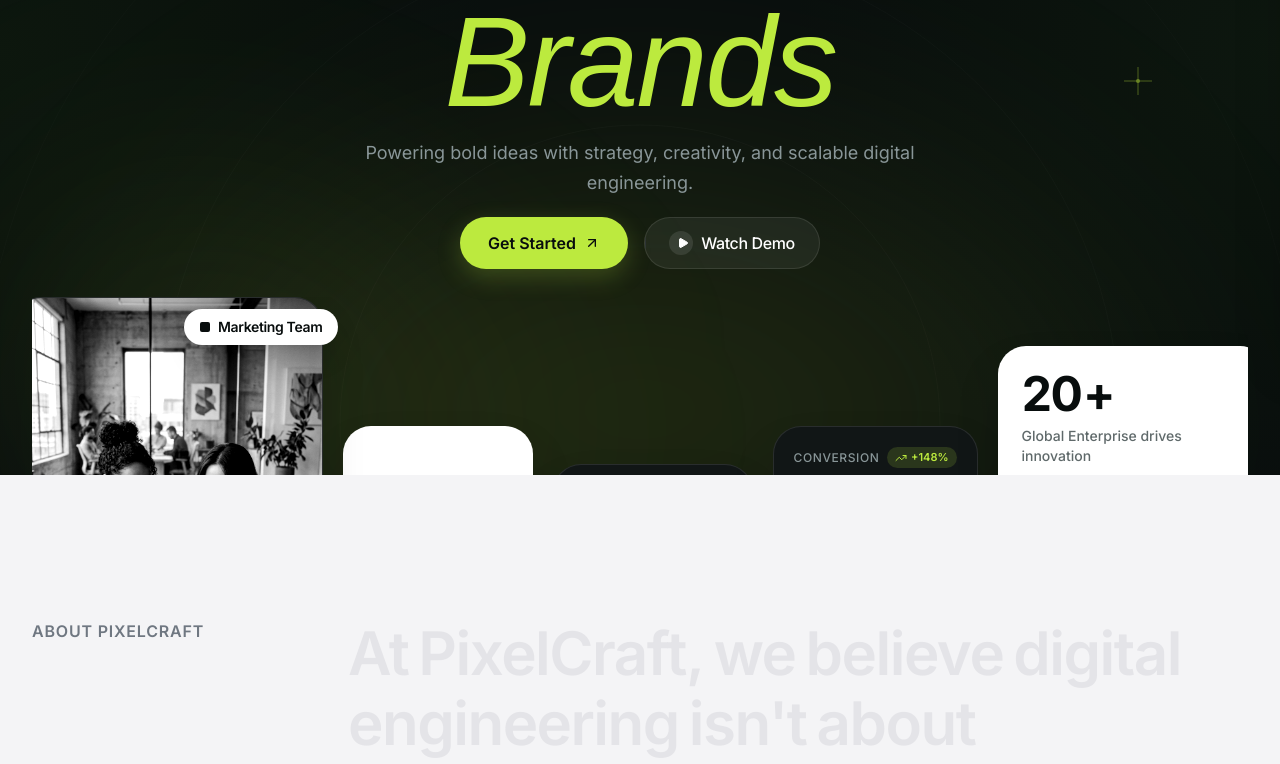
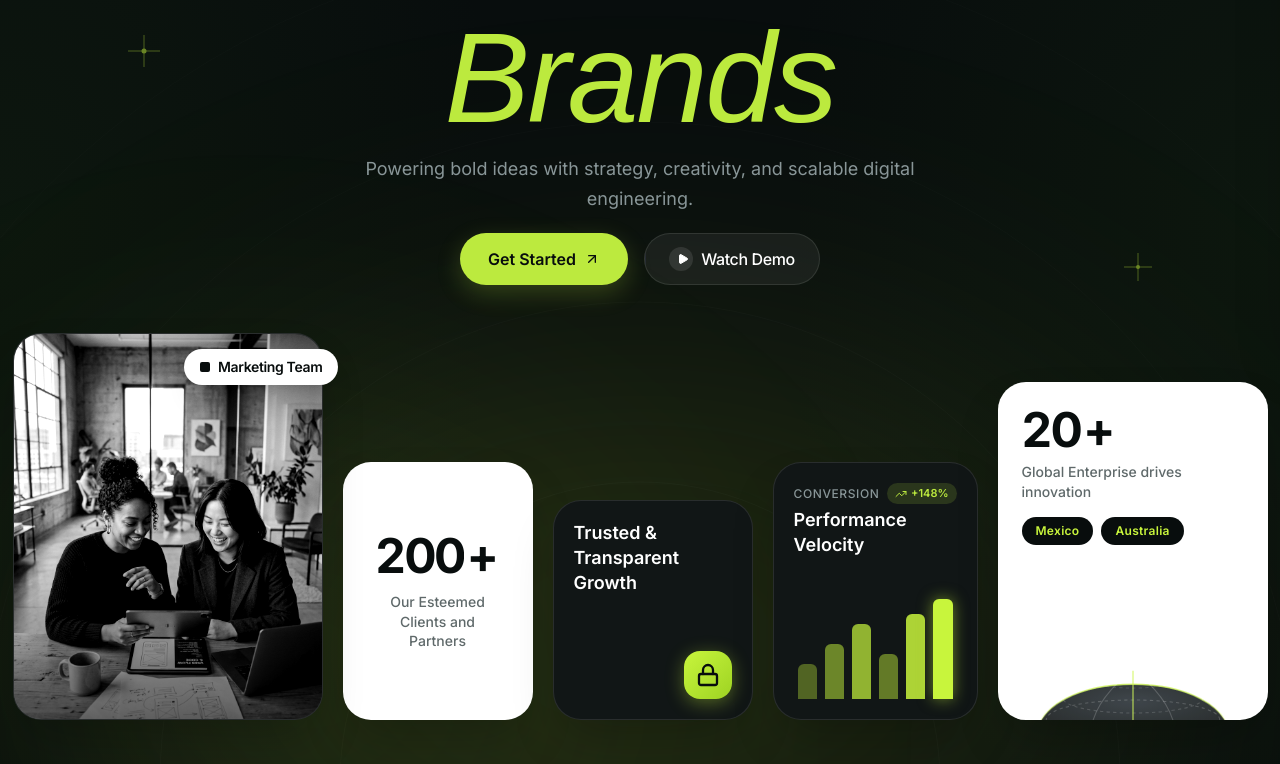
Before and after one commit to nisitha/pixelcraftlk, a Next.js app: page / in a window 1280 px wide. Shown: the part 455-1219 px from the top of the page. Built offline with nearby package versions, Linux system fonts and the light colour scheme; a web font is replaced by a local one.

Commit message:
fix(hero): restore desktop shelf cards layout, fix white bar cutoff, and preserve mobile carousel

```diff
--- a/components/sections/HeroSection.tsx
+++ b/components/sections/HeroSection.tsx
@@ -113,7 +113,7 @@ export const HeroSection: React.FC<HeroSectionProps> = ({ className }) => {
         ref={heroRef}
         aria-label="Introduction &amp; Overview"
         className={cn(
-          'section hero relative min-h-[850px] lg:h-screen lg:max-h-[920px] bg-[var(--dark-color)] text-white overflow-hidden flex flex-col justify-between pt-24 sm:pt-28 lg:pt-[112px] pb-6 sm:pb-8',
+          'section hero relative min-h-screen bg-[var(--dark-color)] text-white overflow-hidden flex flex-col justify-between pt-24 sm:pt-28 lg:pt-32 pb-20 sm:pb-24 lg:pb-28',
           className
         )}
       >
--- a/components/sections/hero/HeroBackground.tsx
+++ b/components/sections/hero/HeroBackground.tsx
@@ -49,19 +49,19 @@ export const HeroBackground: React.FC = () => {
 
       {/* Signature Bottom-Center Ambient Lime Glow */}
       <div
-        className="absolute -bottom-24 left-1/2 -translate-x-1/2 w-[1300px] h-[550px] rounded-full blur-[130px] pointer-events-none"
+        className="absolute bottom-0 left-1/2 -translate-x-1/2 w-[1400px] h-[600px] rounded-full blur-[140px] pointer-events-none"
         style={{
           background:
-            'radial-gradient(ellipse at bottom, rgba(200, 245, 60, 0.18) 0%, rgba(200, 245, 60, 0.08) 45%, transparent 70%)',
+            'radial-gradient(ellipse at bottom center, rgba(200, 245, 60, 0.22) 0%, rgba(200, 245, 60, 0.10) 45%, transparent 70%)',
         }}
       />
 
       {/* Bottom-Left Ambient Lime Glow */}
       <div
-        className="absolute -bottom-16 left-[2%] w-[650px] h-[450px] rounded-full blur-[130px] pointer-events-none"
+        className="absolute bottom-0 left-[5%] w-[750px] h-[500px] rounded-full blur-[140px] pointer-events-none"
         style={{
           background:
-            'radial-gradient(ellipse at bottom left, rgba(200, 245, 60, 0.18) 0%, rgba(200, 245, 60, 0.05) 50%, transparent 70%)',
+            'radial-gradient(ellipse at bottom left, rgba(200, 245, 60, 0.20) 0%, rgba(200, 245, 60, 0.06) 50%, transparent 70%)',
         }}
       />
 
--- a/components/sections/hero/HeroCards.tsx
+++ b/components/sections/hero/HeroCards.tsx
@@ -14,18 +14,24 @@ export interface HeroCardsProps {
 /**
  * 5 Hero Showcase Cards
  * 1:1 Parity with https://scalient.webflow.io/
- * 1. Grayscale team photo with floating "■ Marketing Team" badge (vertical float animation)
- * 2. Solid white stats counter card ("200+ Our Esteemed Clients and Partners")
- * 3. Dark card with 3D glossy lock ("Trusted & Transparent Growth")
- * 4. Dark card with lime bar chart graphic ("Performance Velocity")
- * 5. Solid white global enterprise card ("20+ Global Enterprise drives innovation", "Mexico", "Australia", half-globe)
+ * Cleanly separated:
+ * - Desktop (>= 1024px): Stepped shelf with exact Scalient geometry and alignment
+ * - Mobile (< 1024px): Horizontal snap carousel
  */
 export const HeroCards: React.FC<HeroCardsProps> = ({ className, cardsRef }) => {
-  const cards = (
-    <>
-      {/* CARD 1: Grayscale Collaboration Photo + Floating Badge */}
-      <div className="hero-card-item relative shrink-0 w-[230px] sm:w-[270px] md:w-[310px] overflow-visible group snap-center">
-        <div className="relative aspect-[4/5] w-full rounded-[24px] sm:rounded-[28px] overflow-hidden shadow-2xl bg-[#111616] border border-white/10">
+  return (
+    <div className={cn('w-full relative mt-8 sm:mt-10 lg:mt-12 overflow-visible', className)}>
+      {/* =========================================================================
+          DESKTOP SHELF LAYOUT (lg: / >= 1024px)
+          Stepped shelf alignment with exact Scalient card heights, widths & styling
+          ========================================================================= */}
+      <div
+        ref={cardsRef}
+        className="hidden lg:flex items-end justify-center gap-4 xl:gap-5 w-full mx-auto relative z-10"
+      >
+        {/* DESKTOP CARD 1: Grayscale Team Photo + Floating Marketing Team Badge */}
+        <div className="hero-card-item relative shrink-0 w-[310px] overflow-visible group">
+          <div className="relative aspect-[4/5] w-full rounded-[28px] overflow-hidden shadow-2xl bg-[#111616] border border-white/10">
             <Image
               src="/hero/team-collab.jpg"
               alt="PixelCraft Studios team collaborating on digital products"
@@ -39,6 +45,128 @@ export const HeroCards: React.FC<HeroCardsProps> = ({ className, cardsRef }) =>
           </div>
 
           {/* Floating Pill Badge: Positioned overlapping photo top right with vertical float bobbing animation */}
+          <div className="absolute top-4 -right-4 z-20 inline-flex items-center gap-2 px-4 py-2 rounded-full bg-white text-black shadow-xl select-none animate-float-bobbing">
+            <span className="w-2.5 h-2.5 rounded-[2px] bg-[#080d0d] shrink-0" />
+            <span className="text-sm font-semibold text-[#080d0d] tracking-tight whitespace-nowrap">
+              Marketing Team
+            </span>
+          </div>
+        </div>
+
+        {/* DESKTOP CARD 2: Partner & Client Stats Card (Solid White) */}
+        <div className="hero-card-item shrink-0 w-[190px] h-[258px] rounded-[28px] bg-white text-[#080d0d] p-6 flex flex-col items-center justify-center text-center shadow-2xl transition-transform duration-500 hover:-translate-y-1">
+          <div className="text-5xl font-bold tracking-tight text-[#080d0d] flex items-center justify-center">
+            <SlotCounter value="200+" itemHeight={48} delay={600} />
+          </div>
+          <p className="mt-3 text-sm font-medium text-[#5f696a] leading-snug max-w-[130px]">
+            Our Esteemed Clients and Partners
+          </p>
+        </div>
+
+        {/* DESKTOP CARD 3: Dark Card with 3D Lock / "Trusted & Transparent Growth" */}
+        <div className="hero-card-item shrink-0 w-[200px] h-[220px] rounded-[28px] bg-[#111616] border border-white/10 p-5 flex flex-col justify-between shadow-2xl transition-transform duration-500 hover:-translate-y-1">
+          <h3 className="text-white text-lg font-semibold leading-snug max-w-[140px]">
+            Trusted &amp; Transparent Growth
+          </h3>
+          {/* 3D Glossy Lock Badge */}
+          <div className="self-end w-12 h-12 rounded-2xl bg-gradient-to-br from-[#c8f53c] to-[#9ed322] shadow-[0_4px_18px_rgba(200,245,60,0.35)] flex items-center justify-center text-[#080d0d]">
+            <Lock className="w-6 h-6 stroke-[2.3]" />
+          </div>
+        </div>
+
+        {/* DESKTOP CARD 4: Dark Card with Lime Bar Chart Graphic */}
+        <div className="hero-card-item shrink-0 w-[205px] h-[258px] rounded-[28px] bg-[#111616] border border-white/10 p-5 flex flex-col justify-between shadow-2xl transition-transform duration-500 hover:-translate-y-1">
+          <div>
+            <div className="flex items-center justify-between mb-1">
+              <span className="text-xs uppercase tracking-wider text-[#899698] font-medium">
+                Conversion
+              </span>
+              <span className="inline-flex items-center gap-1 text-[11px] font-semibold text-[var(--primary-color)] bg-[var(--primary-color)]/15 px-2 py-0.5 rounded-full">
+                <TrendingUp className="w-3 h-3" /> +148%
+              </span>
+            </div>
+            <h3 className="text-white text-lg font-semibold leading-snug">
+              Performance Velocity
+            </h3>
+          </div>
+
+          {/* Dynamic Lime Bar Chart Graphic */}
+          <div className="w-full h-[100px] relative mt-2 flex items-end justify-between gap-2 px-1">
+            <div className="w-full h-[35%] rounded-t-md bg-[#c8f53c]/35 transition-all hover:bg-[#c8f53c]" />
+            <div className="w-full h-[55%] rounded-t-md bg-[#c8f53c]/50 transition-all hover:bg-[#c8f53c]" />
+            <div className="w-full h-[75%] rounded-t-md bg-[#c8f53c]/70 transition-all hover:bg-[#c8f53c]" />
+            <div className="w-full h-[45%] rounded-t-md bg-[#c8f53c]/45 transition-all hover:bg-[#c8f53c]" />
+            <div className="w-full h-[85%] rounded-t-md bg-[#c8f53c]/85 transition-all hover:bg-[#c8f53c]" />
+            <div className="w-full h-[100%] rounded-t-md bg-[#c8f53c] shadow-[0_0_15px_rgba(200,245,60,0.5)]" />
+          </div>
+        </div>
+
+        {/* DESKTOP CARD 5: Solid White Card with 20+ Global Enterprise, country badges, and half-globe */}
+        <div className="hero-card-item shrink-0 w-[270px] h-[338px] rounded-[28px] bg-white text-[#080d0d] p-6 flex flex-col justify-between shadow-2xl relative overflow-hidden transition-transform duration-500 hover:-translate-y-1">
+          <div className="relative z-10">
+            <div className="text-5xl font-bold tracking-tight text-[#080d0d] flex items-center">
+              <SlotCounter value="20+" itemHeight={48} delay={700} />
+            </div>
+            <p className="mt-2 text-sm font-medium text-[#5f696a] leading-snug">
+              Global Enterprise drives innovation
+            </p>
+
+            {/* Country Badges: Mexico, Australia */}
+            <div className="flex flex-wrap gap-2 mt-4">
+              <span className="px-3.5 py-1.5 rounded-full bg-[#080d0d] text-[#c8f53c] text-xs font-semibold tracking-wide">
+                Mexico
+              </span>
+              <span className="px-3.5 py-1.5 rounded-full bg-[#080d0d] text-[#c8f53c] text-xs font-semibold tracking-wide">
+                Australia
+              </span>
+            </div>
+          </div>
+
+          {/* 3D Wireframe Half-Globe Graphic at Bottom */}
+          <div className="absolute -bottom-8 left-1/2 -translate-x-1/2 w-[220px] h-[130px] pointer-events-none opacity-85">
+            <svg viewBox="0 0 200 120" fill="none" xmlns="http://www.w3.org/2000/svg" className="w-full h-full">
+              <defs>
+                <radialGradient id="globeGradDesk" cx="50%" cy="30%" r="70%">
+                  <stop offset="0%" stopColor="#1e262c" />
+                  <stop offset="60%" stopColor="#0c1214" />
+                  <stop offset="100%" stopColor="#040607" />
+                </radialGradient>
+                <linearGradient id="globeRimDesk" x1="0" y1="0" x2="0" y2="1">
+                  <stop offset="0%" stopColor="#c8f53c" stopOpacity="0.8" />
+                  <stop offset="100%" stopColor="#c8f53c" stopOpacity="0" />
+                </linearGradient>
+              </defs>
+              <path d="M10 110 C 10 40, 190 40, 190 110 Z" fill="url(#globeGradDesk)" stroke="url(#globeRimDesk)" strokeWidth="1.5" />
+              <ellipse cx="100" cy="90" rx="80" ry="18" stroke="rgba(255,255,255,0.18)" strokeWidth="1" strokeDasharray="3 3" />
+              <ellipse cx="100" cy="70" rx="65" ry="14" stroke="rgba(255,255,255,0.15)" strokeWidth="1" strokeDasharray="3 3" />
+              <ellipse cx="100" cy="52" rx="42" ry="9" stroke="rgba(255,255,255,0.12)" strokeWidth="1" strokeDasharray="3 3" />
+              <path d="M100 45 C 100 45, 60 70, 60 110" stroke="rgba(255,255,255,0.18)" strokeWidth="1" />
+              <path d="M100 45 C 100 45, 140 70, 140 110" stroke="rgba(255,255,255,0.18)" strokeWidth="1" />
+              <path d="M100 45 L 100 110" stroke="#c8f53c" strokeWidth="1.5" strokeOpacity="0.6" />
+            </svg>
+          </div>
+        </div>
+      </div>
+
+      {/* =========================================================================
+          MOBILE & TABLET CAROUSEL LAYOUT (< 1024px)
+          Touch-optimized horizontal snap carousel with proportional dimensions
+          ========================================================================= */}
+      <div className="flex lg:hidden overflow-x-auto scrollbar-none items-end gap-3.5 px-4 sm:px-6 pb-4 pt-3 w-full max-w-full snap-x snap-mandatory touch-pan-x">
+        {/* MOBILE CARD 1 */}
+        <div className="hero-card-item relative shrink-0 w-[240px] sm:w-[270px] overflow-visible group snap-center">
+          <div className="relative aspect-[4/5] w-full rounded-[24px] sm:rounded-[28px] overflow-hidden shadow-2xl bg-[#111616] border border-white/10">
+            <Image
+              src="/hero/team-collab.jpg"
+              alt="PixelCraft Studios team collaborating on digital products"
+              width={270}
+              height={338}
+              priority
+              className="w-full h-full object-cover grayscale contrast-115 transition-transform duration-700 ease-out group-hover:scale-105"
+            />
+            <div className="absolute inset-0 bg-gradient-to-t from-black/60 via-transparent to-transparent pointer-events-none" />
+          </div>
+
           <div className="absolute top-3 -right-2 sm:-right-4 z-20 inline-flex items-center gap-1.5 sm:gap-2 px-3 sm:px-4 py-1.5 sm:py-2 rounded-full bg-white text-black shadow-xl select-none animate-float-bobbing">
             <span className="w-2 h-2 sm:w-2.5 sm:h-2.5 rounded-[2px] bg-[#080d0d] shrink-0" />
             <span className="text-xs sm:text-sm font-semibold text-[#080d0d] tracking-tight whitespace-nowrap">
@@ -47,29 +175,28 @@ export const HeroCards: React.FC<HeroCardsProps> = ({ className, cardsRef }) =>
           </div>
         </div>
 
-      {/* CARD 2: Partner & Client Stats Card (Solid White) */}
-      <div className="hero-card-item shrink-0 w-[150px] sm:w-[170px] md:w-[190px] h-[230px] sm:h-[258px] rounded-[24px] sm:rounded-[28px] bg-white text-[#080d0d] p-5 sm:p-6 flex flex-col items-center justify-center text-center shadow-2xl transition-transform duration-500 hover:-translate-y-1 snap-center">
-        <div className="text-3xl sm:text-4xl md:text-5xl font-bold tracking-tight text-[#080d0d] flex items-center justify-center">
+        {/* MOBILE CARD 2 */}
+        <div className="hero-card-item shrink-0 w-[155px] sm:w-[175px] h-[230px] sm:h-[258px] rounded-[24px] sm:rounded-[28px] bg-white text-[#080d0d] p-5 sm:p-6 flex flex-col items-center justify-center text-center shadow-2xl snap-center">
+          <div className="text-3xl sm:text-4xl font-bold tracking-tight text-[#080d0d] flex items-center justify-center">
             <SlotCounter value="200+" itemHeight={48} delay={600} />
           </div>
-        <p className="mt-2.5 sm:mt-3 text-[11px] sm:text-xs md:text-sm font-medium text-[#5f696a] leading-snug max-w-[130px]">
+          <p className="mt-2.5 sm:mt-3 text-[11px] sm:text-xs font-medium text-[#5f696a] leading-snug max-w-[130px]">
             Our Esteemed Clients and Partners
           </p>
         </div>
 
-      {/* CARD 3: Dark Card with 3D Lock / "Trusted & Transparent Growth" */}
-      <div className="hero-card-item shrink-0 w-[160px] sm:w-[180px] md:w-[200px] h-[200px] sm:h-[220px] rounded-[24px] sm:rounded-[28px] bg-[#111616] border border-white/10 p-4 sm:p-5 flex flex-col justify-between shadow-2xl transition-transform duration-500 hover:-translate-y-1 snap-center">
-        <h3 className="text-white text-sm sm:text-base md:text-lg font-semibold leading-snug max-w-[140px]">
+        {/* MOBILE CARD 3 */}
+        <div className="hero-card-item shrink-0 w-[165px] sm:w-[185px] h-[200px] sm:h-[220px] rounded-[24px] sm:rounded-[28px] bg-[#111616] border border-white/10 p-4 sm:p-5 flex flex-col justify-between shadow-2xl snap-center">
+          <h3 className="text-white text-sm sm:text-base font-semibold leading-snug max-w-[140px]">
             Trusted &amp; Transparent Growth
           </h3>
-        {/* 3D Glossy Lock Badge */}
           <div className="self-end w-10 h-10 sm:w-12 sm:h-12 rounded-xl sm:rounded-2xl bg-gradient-to-br from-[#c8f53c] to-[#9ed322] shadow-[0_4px_18px_rgba(200,245,60,0.35)] flex items-center justify-center text-[#080d0d]">
             <Lock className="w-5 h-5 sm:w-6 sm:h-6 stroke-[2.3]" />
           </div>
         </div>
 
-      {/* CARD 4: Dark Card with Lime Bar Chart Graphic */}
-      <div className="hero-card-item shrink-0 w-[160px] sm:w-[180px] md:w-[205px] h-[230px] sm:h-[258px] rounded-[24px] sm:rounded-[28px] bg-[#111616] border border-white/10 p-4 sm:p-5 flex flex-col justify-between shadow-2xl transition-transform duration-500 hover:-translate-y-1 snap-center">
+        {/* MOBILE CARD 4 */}
+        <div className="hero-card-item shrink-0 w-[165px] sm:w-[185px] h-[230px] sm:h-[258px] rounded-[24px] sm:rounded-[28px] bg-[#111616] border border-white/10 p-4 sm:p-5 flex flex-col justify-between shadow-2xl snap-center">
           <div>
             <div className="flex items-center justify-between mb-1">
               <span className="text-[10px] sm:text-xs uppercase tracking-wider text-[#899698] font-medium">
@@ -79,33 +206,31 @@ export const HeroCards: React.FC<HeroCardsProps> = ({ className, cardsRef }) =>
                 <TrendingUp className="w-2.5 h-2.5 sm:w-3 sm:h-3" /> +148%
               </span>
             </div>
-          <h3 className="text-white text-sm sm:text-base md:text-lg font-semibold leading-snug">
+            <h3 className="text-white text-sm sm:text-base font-semibold leading-snug">
               Performance Velocity
             </h3>
           </div>
 
-        {/* Dynamic Lime Bar Chart Graphic */}
           <div className="w-full h-[85px] sm:h-[100px] relative mt-2 flex items-end justify-between gap-1.5 sm:gap-2 px-1">
-          <div className="w-full h-[35%] rounded-t-md bg-[#c8f53c]/35 transition-all hover:bg-[#c8f53c]" />
-          <div className="w-full h-[55%] rounded-t-md bg-[#c8f53c]/50 transition-all hover:bg-[#c8f53c]" />
-          <div className="w-full h-[75%] rounded-t-md bg-[#c8f53c]/70 transition-all hover:bg-[#c8f53c]" />
-          <div className="w-full h-[45%] rounded-t-md bg-[#c8f53c]/45 transition-all hover:bg-[#c8f53c]" />
-          <div className="w-full h-[85%] rounded-t-md bg-[#c8f53c]/85 transition-all hover:bg-[#c8f53c]" />
+            <div className="w-full h-[35%] rounded-t-md bg-[#c8f53c]/35" />
+            <div className="w-full h-[55%] rounded-t-md bg-[#c8f53c]/50" />
+            <div className="w-full h-[75%] rounded-t-md bg-[#c8f53c]/70" />
+            <div className="w-full h-[45%] rounded-t-md bg-[#c8f53c]/45" />
+            <div className="w-full h-[85%] rounded-t-md bg-[#c8f53c]/85" />
             <div className="w-full h-[100%] rounded-t-md bg-[#c8f53c] shadow-[0_0_15px_rgba(200,245,60,0.5)]" />
           </div>
         </div>
 
-      {/* CARD 5: Solid White Card with "20+ Global Enterprise drives innovation", country badges ("Mexico", "Australia"), and half-globe graphic */}
-      <div className="hero-card-item shrink-0 w-[220px] sm:w-[250px] md:w-[270px] h-[300px] sm:h-[338px] rounded-[24px] sm:rounded-[28px] bg-white text-[#080d0d] p-5 sm:p-6 flex flex-col justify-between shadow-2xl relative overflow-hidden transition-transform duration-500 hover:-translate-y-1 snap-center">
+        {/* MOBILE CARD 5 */}
+        <div className="hero-card-item shrink-0 w-[230px] sm:w-[260px] h-[300px] sm:h-[338px] rounded-[24px] sm:rounded-[28px] bg-white text-[#080d0d] p-5 sm:p-6 flex flex-col justify-between shadow-2xl relative overflow-hidden snap-center">
           <div className="relative z-10">
-          <div className="text-3xl sm:text-4xl md:text-5xl font-bold tracking-tight text-[#080d0d] flex items-center">
+            <div className="text-3xl sm:text-4xl font-bold tracking-tight text-[#080d0d] flex items-center">
               <SlotCounter value="20+" itemHeight={48} delay={700} />
             </div>
             <p className="mt-2 text-xs sm:text-sm font-medium text-[#5f696a] leading-snug">
               Global Enterprise drives innovation
             </p>
 
-          {/* Country Badges: Mexico, Australia */}
             <div className="flex flex-wrap gap-1.5 sm:gap-2 mt-3 sm:mt-4">
               <span className="px-2.5 sm:px-3.5 py-1 sm:py-1.5 rounded-full bg-[#080d0d] text-[#c8f53c] text-[11px] sm:text-xs font-semibold tracking-wide">
                 Mexico
@@ -116,49 +241,29 @@ export const HeroCards: React.FC<HeroCardsProps> = ({ className, cardsRef }) =>
             </div>
           </div>
 
-        {/* 3D Wireframe Half-Globe Graphic at Bottom */}
           <div className="absolute -bottom-8 left-1/2 -translate-x-1/2 w-[200px] sm:w-[220px] h-[120px] sm:h-[130px] pointer-events-none opacity-85">
             <svg viewBox="0 0 200 120" fill="none" xmlns="http://www.w3.org/2000/svg" className="w-full h-full">
               <defs>
-              <radialGradient id="globeGrad" cx="50%" cy="30%" r="70%">
+                <radialGradient id="globeGradMob" cx="50%" cy="30%" r="70%">
                   <stop offset="0%" stopColor="#1e262c" />
                   <stop offset="60%" stopColor="#0c1214" />
                   <stop offset="100%" stopColor="#040607" />
                 </radialGradient>
-              <linearGradient id="globeRim" x1="0" y1="0" x2="0" y2="1">
+                <linearGradient id="globeRimMob" x1="0" y1="0" x2="0" y2="1">
                   <stop offset="0%" stopColor="#c8f53c" stopOpacity="0.8" />
                   <stop offset="100%" stopColor="#c8f53c" stopOpacity="0" />
                 </linearGradient>
               </defs>
-            {/* Hemisphere Sphere Body */}
-            <path d="M10 110 C 10 40, 190 40, 190 110 Z" fill="url(#globeGrad)" stroke="url(#globeRim)" strokeWidth="1.5" />
-            {/* Latitude Ellipses */}
+              <path d="M10 110 C 10 40, 190 40, 190 110 Z" fill="url(#globeGradMob)" stroke="url(#globeRimMob)" strokeWidth="1.5" />
               <ellipse cx="100" cy="90" rx="80" ry="18" stroke="rgba(255,255,255,0.18)" strokeWidth="1" strokeDasharray="3 3" />
               <ellipse cx="100" cy="70" rx="65" ry="14" stroke="rgba(255,255,255,0.15)" strokeWidth="1" strokeDasharray="3 3" />
               <ellipse cx="100" cy="52" rx="42" ry="9" stroke="rgba(255,255,255,0.12)" strokeWidth="1" strokeDasharray="3 3" />
-            {/* Longitude Arcs */}
               <path d="M100 45 C 100 45, 60 70, 60 110" stroke="rgba(255,255,255,0.18)" strokeWidth="1" />
               <path d="M100 45 C 100 45, 140 70, 140 110" stroke="rgba(255,255,255,0.18)" strokeWidth="1" />
               <path d="M100 45 L 100 110" stroke="#c8f53c" strokeWidth="1.5" strokeOpacity="0.6" />
             </svg>
           </div>
         </div>
-    </>
-  );
-
-  return (
-    <div className={cn('w-full relative mt-5 sm:mt-7 lg:mt-7 max-w-full overflow-hidden', className)}>
-      {/* Desktop Layout: Stepped horizontal row aligned at bottom */}
-      <div
-        ref={cardsRef}
-        className="hidden lg:flex items-end justify-center gap-4 xl:gap-5 w-full mx-auto"
-      >
-        {cards}
-      </div>
-
-      {/* Tablet & Mobile Layout: Smooth horizontal scrollable carousel track */}
-      <div className="flex lg:hidden overflow-x-auto scrollbar-none items-end gap-3.5 px-4 sm:px-6 pb-4 pt-3 w-full max-w-full snap-x snap-mandatory touch-pan-x">
-        {cards}
       </div>
     </div>
   );
```
Lines whose indentation alone changed are shown as unchanged.
